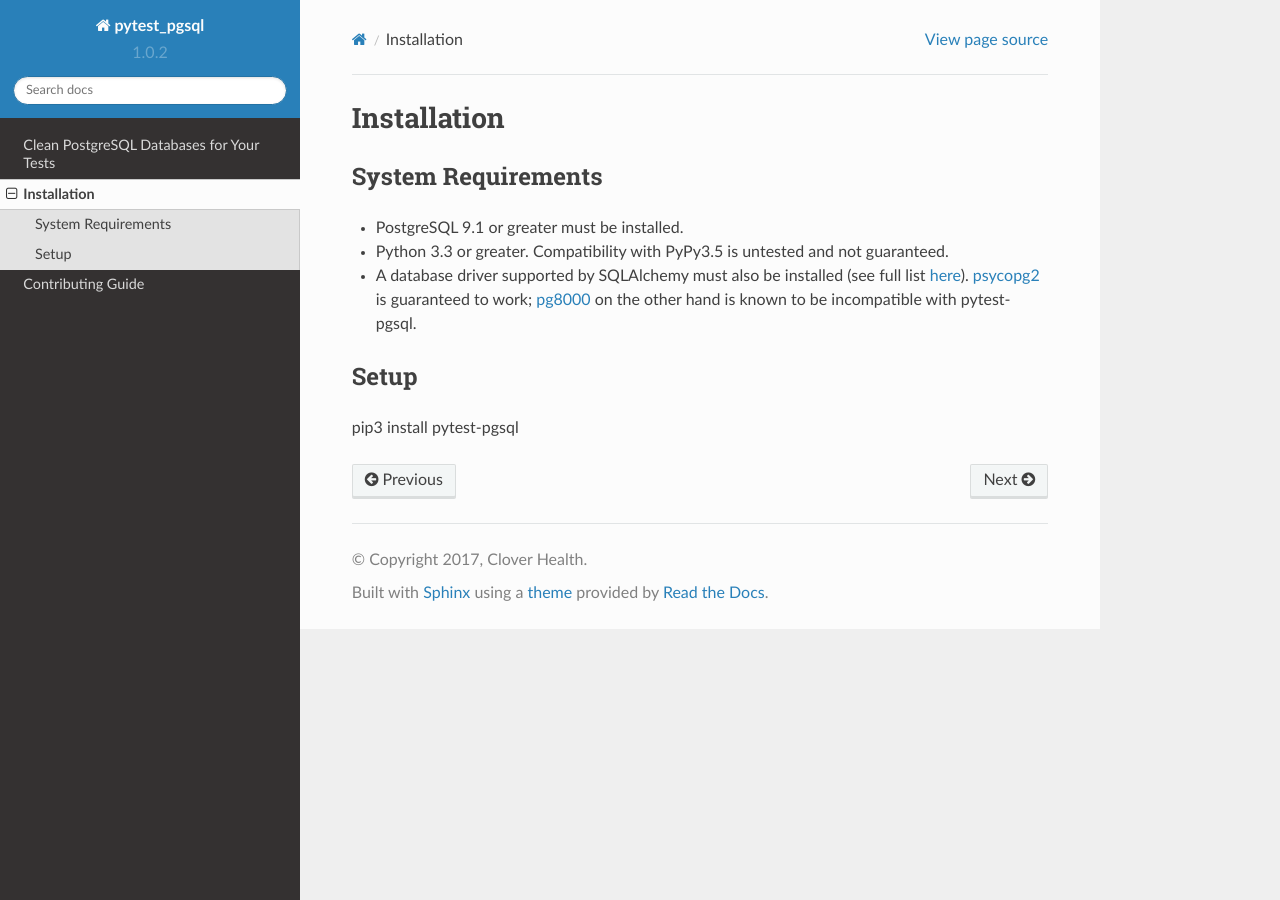
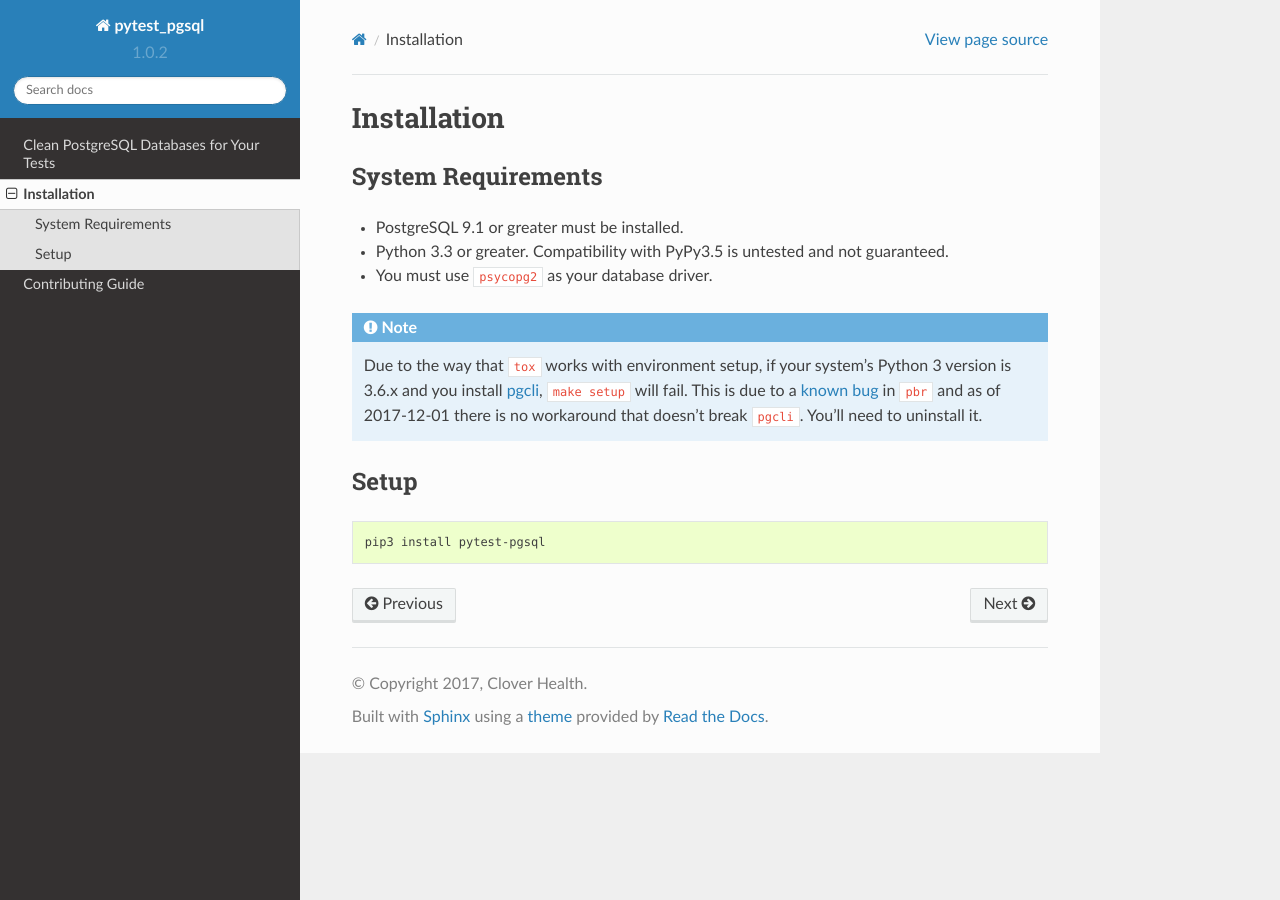
Before and after one commit to CloverHealth/pytest-pgsql, a Sphinx documentation site: the page built from docs/installation.rst, in a window 1280 px wide. Built offline with Sphinx 7.4.7 and the Read the Docs theme 2.0.0, drawn with Linux system fonts in a browser that asks for light colours; pages that are not in the unit, such as notebooks, are missing from menus.

Commit message:
Warn about pgcli incompatibility

```diff
--- a/docs/installation.rst
+++ b/docs/installation.rst
@@ -6,13 +6,19 @@ System Requirements
 
 * PostgreSQL 9.1 or greater must be installed.
 * Python 3.3 or greater. Compatibility with PyPy3.5 is untested and not guaranteed.
-* A database driver supported by SQLAlchemy must also be installed (see full list
-  `here <http://docs.sqlalchemy.org/en/latest/dialects/postgresql.html#dialect-postgresql>`_).
-  `psycopg2 <http://initd.org/psycopg/>`_ is guaranteed to work;
-  `pg8000 <https://github.com/mfenniak/pg8000/>`_ on the other hand is known to
-  be incompatible with pytest-pgsql.
+* You must use ``psycopg2`` as your database driver.
+
+.. note::
+
+    Due to the way that ``tox`` works with environment setup, if your system's
+    Python 3 version is 3.6.x and you install `pgcli <https://www.pgcli.com/>`_,
+    ``make setup`` will fail. This is due to a `known bug <https://github.com/OCA/pylint-odoo/issues/144>`_
+    in ``pbr`` and as of 2017-12-01 there is no workaround that doesn't break
+    ``pgcli``. You'll need to uninstall it.
 
 Setup
 -----
 
-pip3 install pytest-pgsql
+.. code-block:: sh
+
+    pip3 install pytest-pgsql
```
